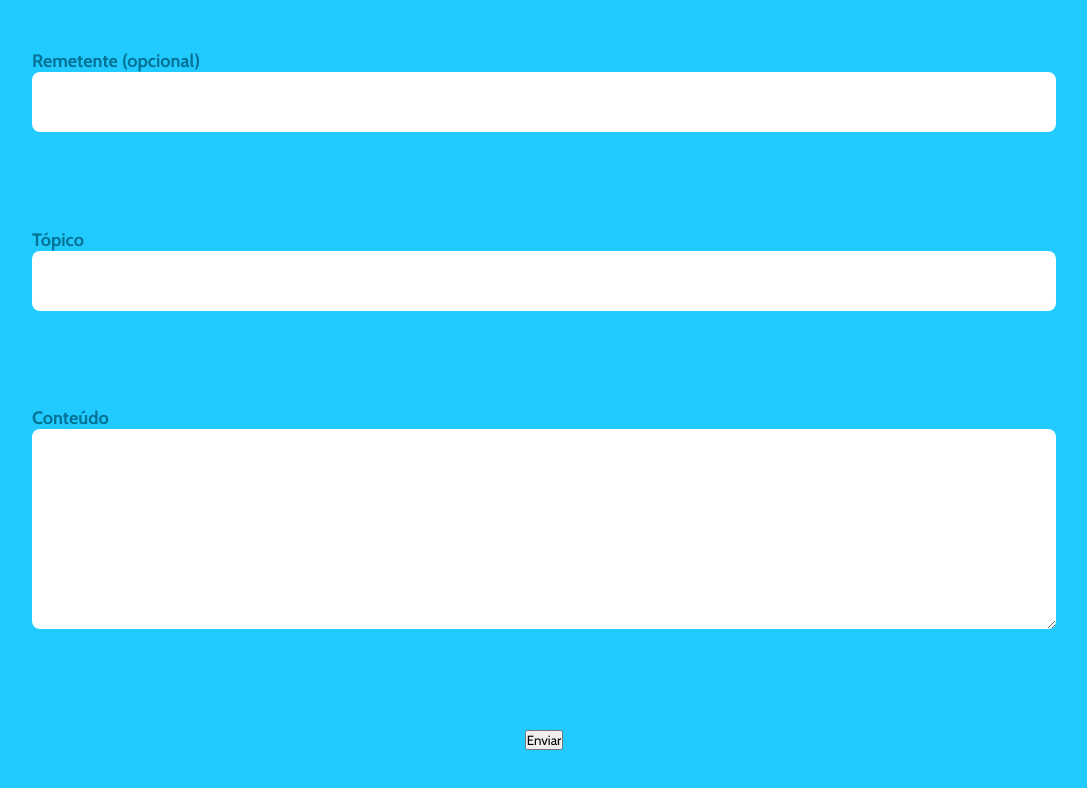
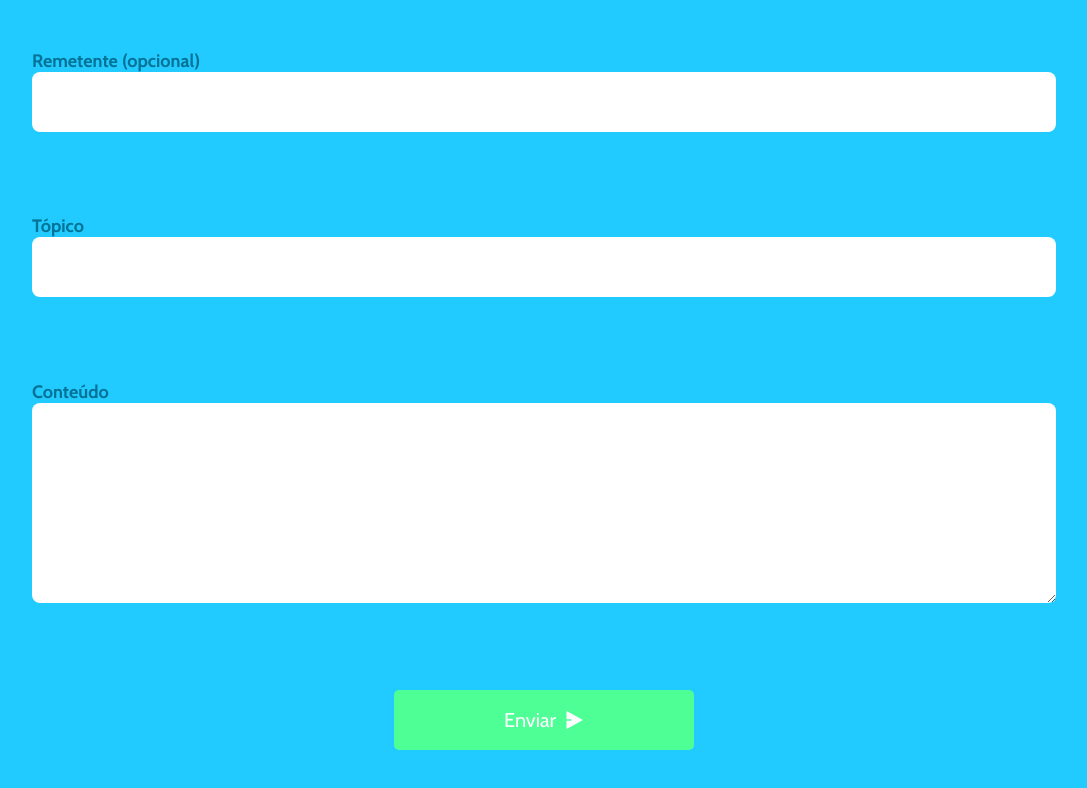
Before and after one commit to PedroRamos360/Evaluator, a React (Create React App) app in the folder evaluator-frontend/: page /sendmessage in a window 1280 px wide. Shown: the top 788 px of the page, without its empty margins (96-1183 px from the left). Built offline with nearby package versions, Linux system fonts and the light colour scheme.

Commit message:
botão da página sendMessage

```diff
--- a/evaluator-frontend/src/components/MessageContent.js
+++ b/evaluator-frontend/src/components/MessageContent.js
@@ -16,10 +16,21 @@ export default function MessageContent({ isHidden, setIsHidden }) {
 				</button>
 			</header>
 			<p className={styles.messageText}>
-				Bom dia professor, estou escrevendo esta mensagem para reclamar sobre o
-				volume de atividades que estão sendo passadas ultimamente. Além disso me
-				parece que muitas delas não foram muito bem planejadas e não contribuem
-				para o nosso aprendizado na matéria em questão.
+				Lorem ipsum dolor sit amet, consectetur adipiscing elit, sed do eiusmod tempor incididunt
+				ut labore et dolore magna aliqua. Sed risus ultricies tristique nulla aliquet enim tortor
+				at auctor. Libero nunc consequat interdum varius sit. Varius quam quisque id diam vel. Duis
+				ut diam quam nulla porttitor massa. Potenti nullam ac tortor vitae purus faucibus ornare suspendisse
+				sed. Commodo quis imperdiet massa tincidunt nunc pulvinar. Convallis tellus id interdum velit laoreet id.
+				Viverra nam libero justo laoreet. Proin sagittis nisl rhoncus mattis rhoncus. Sem viverra aliquet eget sit.
+				Diam quis enim lobortis scelerisque fermentum dui faucibus. Viverra maecenas accumsan lacus vel
+				facilisis volutpat est velit. Pellentesque habitant morbi tristique senectus et netus et malesuada.
+				Integer feugiat scelerisque varius morbi enim nunc. Magna fringilla urna porttitor rhoncus dolor purus.
+				Vel facilisis volutpat est velit. Diam phasellus vestibulum lorem sed. Nibh sed pulvinar proin gravida.
+				Pellentesque eu tincidunt tortor aliquam nulla facilisi cras fermentum. Nullam eget felis eget nunc
+				lobortis mattis aliquam faucibus purus. Ac auctor augue mauris augue. Aliquam ut porttitor leo a diam
+				sollicitudin tempor id. Neque egestas congue quisque egestas diam in. Nunc mi ipsum faucibus vitae aliquet
+				nec ullamcorper. Venenatis lectus magna fringilla urna porttitor rhoncus dolor purus non. Sapien pellentesque
+				habitant morbi tristique.
 			</p>
 			<footer className={styles.footer}>
 				<button className={styles.markAsReadButton}>Marcar como lida</button>
--- a/evaluator-frontend/src/components/MessageInput.js
+++ b/evaluator-frontend/src/components/MessageInput.js
@@ -7,9 +7,9 @@ export default function MessageInput({ inputText, inputHeight }) {
 		<div>
 			<p className={styles.inputText}>{inputText}</p>
 			{ inputHeight === 'small' ? (
-				<input type='text' className={styles.input1} />
+				<input className={styles.input1} />
 			) : (
-				<textarea className={styles.input2} />
+				<textarea spellcheck='false' className={styles.input2} />
 			)}
 		</div>
 	)
--- a/evaluator-frontend/src/pages/SendMessage.js
+++ b/evaluator-frontend/src/pages/SendMessage.js
@@ -2,6 +2,7 @@ import React from 'react';
 
 import styles from '../styles/pages/SendMessage.module.css';
 import MessageInput from '../components/MessageInput';
+import { RiSendPlane2Fill } from 'react-icons/ri';
 
 export default function SendMessage() {
 	return (
@@ -9,7 +10,10 @@ export default function SendMessage() {
 			<MessageInput inputText='Remetente (opcional)' inputHeight='small' />
 			<MessageInput inputText='Tópico' inputHeight='small' />
 			<MessageInput inputText='Conteúdo' />
-			<button>Enviar</button>
+			<button className={styles.button}>
+				Enviar
+				<RiSendPlane2Fill height='10' width='10' />
+			</button>
 		</main>
 	)
 }
--- a/evaluator-frontend/src/styles/pages/Home.module.css
+++ b/evaluator-frontend/src/styles/pages/Home.module.css
@@ -42,7 +42,6 @@
 	background-color: var(--background);
 	font-size: 18px;
 	color: #fff;
-
 }
 
 .homeButton:hover {
--- a/evaluator-frontend/src/styles/pages/SendMessage.module.css
+++ b/evaluator-frontend/src/styles/pages/SendMessage.module.css
@@ -8,3 +8,28 @@
 	padding: 50px;
 	background-color: var(--background);
 }
+
+.button {
+	height: 60px;
+	width: 300px;
+	border: none;
+	cursor: pointer;
+	transition: 0.2s;
+	border-radius: 5px;
+	background-color: var(--green);
+	font-size: 20px;
+	color: #fff;
+	display: flex;
+	justify-content: space-between;
+	align-items: center;
+	padding-left: 110px;
+	padding-right: 110px;
+}
+
+.button:hover {
+	background-color: #31f57f;
+}
+
+.button:active {
+	background-color: #21df6d;
+}
```
Also changed, not shown: 1 other file (tests, documents, lock files or other folders).
